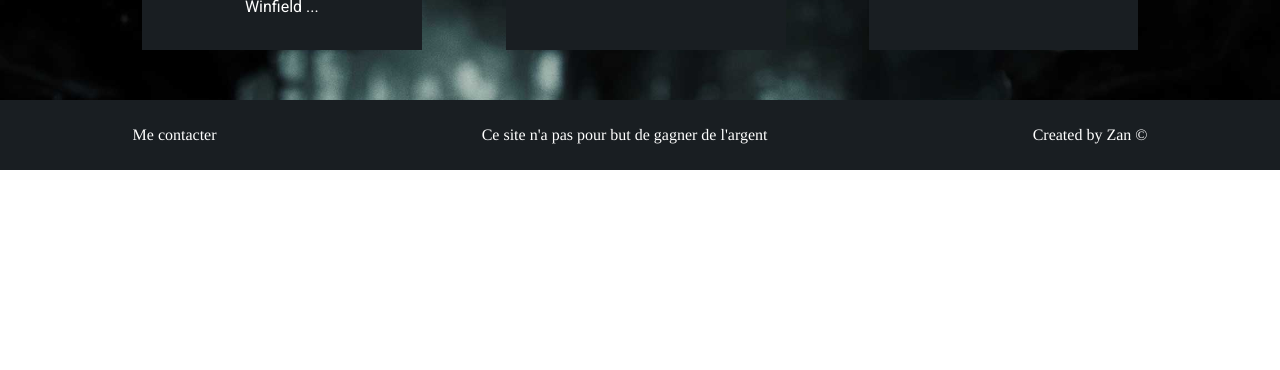
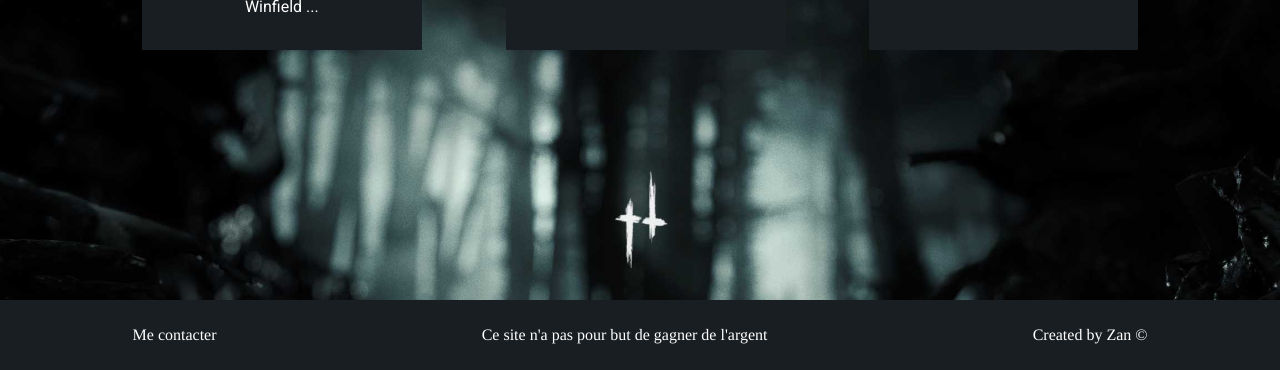
Before and after one commit to Arnaud-WebDev/Site-Hunt-Showdown, a plain HTML site: page video.html in a window 1280 px wide. Shown: the part 942-1312 px from the top of the page. Before the commit the page ends 1112 px from the top, so only its background shows below. Drawn offline with Linux system fonts and the light colour scheme; a web font is replaced by a local one.

Commit message:
Ajout de la margin invisilbe dans la partie vidéo

```diff
--- a/video.html
+++ b/video.html
@@ -130,6 +130,8 @@
       </div>
     </div>
 
+    <div class="invisible-margin"></div>
+
     <footer class="footer">
       <ul>
         <li><a href="mailto:arnaud.grandpierre@gmail.com"> Me contacter</a></li>
```
